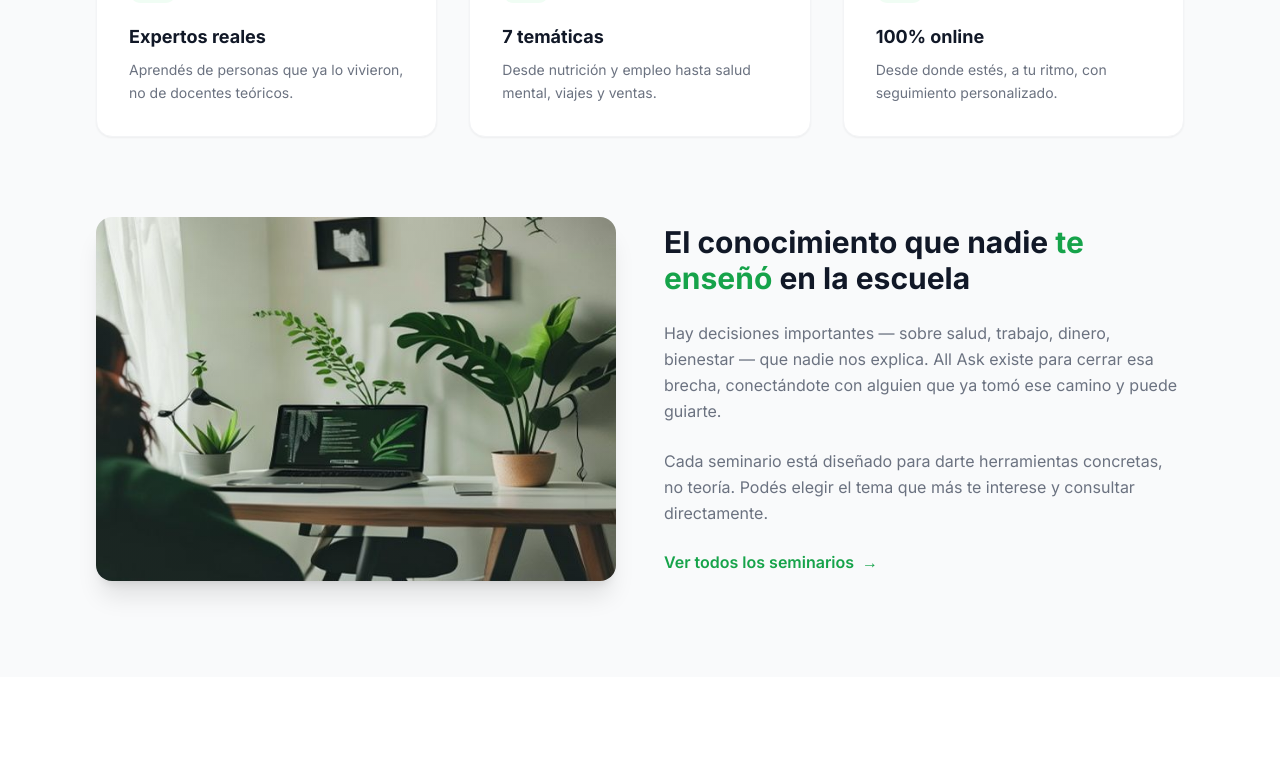
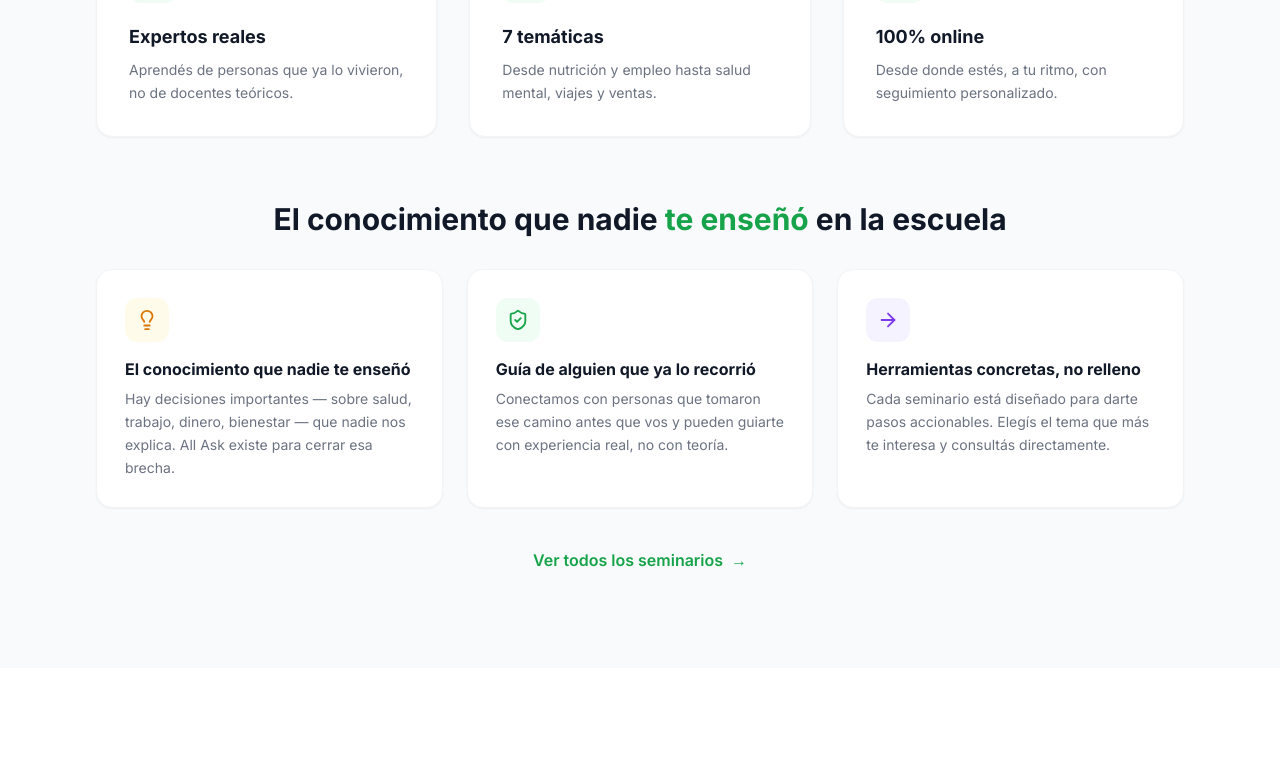
Before and after one commit to ttomifernandez/all-ask, a Next.js app: page / in a window 1280 px wide. Shown: the part 1566-2332 px from the top of the page. Built offline with nearby package versions, Linux system fonts and the light colour scheme.

Commit message:
update components/About.tsx: hero image + about pillars

```diff
--- a/components/About.tsx
+++ b/components/About.tsx
@@ -1,7 +1,6 @@
 'use client'
-import Image from 'next/image'
 import { motion } from 'framer-motion'
-import { Users, BookOpen, Zap } from 'lucide-react'
+import { Users, BookOpen, Zap, Lightbulb, ArrowRight, ShieldCheck } from 'lucide-react'
 
 const features = [
   {
@@ -18,6 +17,27 @@ const features = [
     icon: Zap,
     title: '100% online',
     description: 'Desde donde estés, a tu ritmo, con seguimiento personalizado.',
+  },
+]
+
+const pillars = [
+  {
+    icon: Lightbulb,
+    color: 'bg-amber-50 text-amber-600',
+    title: 'El conocimiento que nadie te enseñó',
+    body: 'Hay decisiones importantes — sobre salud, trabajo, dinero, bienestar — que nadie nos explica. All Ask existe para cerrar esa brecha.',
+  },
+  {
+    icon: ShieldCheck,
+    color: 'bg-brand-50 text-brand-600',
+    title: 'Guía de alguien que ya lo recorrió',
+    body: 'Conectamos con personas que tomaron ese camino antes que vos y pueden guiarte con experiencia real, no con teoría.',
+  },
+  {
+    icon: ArrowRight,
+    color: 'bg-violet-50 text-violet-600',
+    title: 'Herramientas concretas, no relleno',
+    body: 'Cada seminario está diseñado para darte pasos accionables. Elegís el tema que más te interesa y consultás directamente.',
   },
 ]
 
@@ -66,7 +86,7 @@ export default function About() {
         </motion.div>
 
         {/* Features grid */}
-        <div className="grid sm:grid-cols-3 gap-8 mb-20">
+        <div className="grid sm:grid-cols-3 gap-8 mb-16">
           {features.map((f, i) => (
             <motion.div
               key={f.title}
@@ -86,61 +106,59 @@ export default function About() {
           ))}
         </div>
 
-        {/* Image + copy */}
-        <div className="grid lg:grid-cols-2 gap-12 items-center">
+        {/* Pillars — replacing image+text block */}
         <motion.div
           initial="hidden"
           whileInView="visible"
-            viewport={{ once: true, margin: '-60px' }}
+          viewport={{ once: true, margin: '-40px' }}
           variants={fadeUp}
           custom={0}
-          >
-            <div className="relative rounded-2xl overflow-hidden shadow-xl">
-              <Image
-                src="/images/about.webp"
-                alt="Seminario online con experto en All Ask Comunidad Educativa"
-                width={600}
-                height={420}
-                className="w-full object-cover"
-              />
-              <div className="absolute inset-0 bg-gradient-to-tr from-brand-900/10 to-transparent" />
-            </div>
-          </motion.div>
-
-          <motion.div
-            initial="hidden"
-            whileInView="visible"
-            viewport={{ once: true, margin: '-60px' }}
-            variants={fadeUp}
-            custom={1}
-            className="space-y-6"
+          className="text-center mb-8"
         >
           <h3 className="text-2xl sm:text-3xl font-bold text-gray-900 leading-tight">
             El conocimiento que nadie
             <span className="text-brand-600"> te enseñó</span> en la escuela
           </h3>
-            <p className="text-gray-500 leading-relaxed">
-              Hay decisiones importantes — sobre salud, trabajo, dinero, bienestar — que
-              nadie nos explica. All Ask existe para cerrar esa brecha, conectándote con
-              alguien que ya tomó ese camino y puede guiarte.
-            </p>
-            <p className="text-gray-500 leading-relaxed">
-              Cada seminario está diseñado para darte herramientas concretas, no teoría.
-              Podés elegir el tema que más te interese y consultar directamente.
-            </p>
+        </motion.div>
+
+        <div className="grid sm:grid-cols-3 gap-6 mb-10">
+          {pillars.map((p, i) => (
+            <motion.div
+              key={p.title}
+              initial="hidden"
+              whileInView="visible"
+              viewport={{ once: true, margin: '-40px' }}
+              variants={fadeUp}
+              custom={i + 1}
+              className="bg-white rounded-2xl p-7 border border-gray-100 shadow-sm hover:shadow-md transition-all flex flex-col gap-4"
+            >
+              <div className={`w-11 h-11 rounded-xl flex items-center justify-center ${p.color}`}>
+                <p.icon size={22} aria-hidden="true" />
+              </div>
+              <div>
+                <h4 className="font-bold text-gray-900 mb-2 leading-snug">{p.title}</h4>
+                <p className="text-gray-500 text-sm leading-relaxed">{p.body}</p>
+              </div>
+            </motion.div>
+          ))}
+        </div>
+
+        <motion.div
+          initial="hidden"
+          whileInView="visible"
+          viewport={{ once: true, margin: '-40px' }}
+          variants={fadeUp}
+          custom={4}
+          className="text-center"
+        >
           <a
             href="#seminarios"
             className="inline-flex items-center gap-2 font-semibold text-brand-600 hover:text-brand-700 transition-colors group"
-              aria-label="Ver todos los seminarios disponibles"
           >
             Ver todos los seminarios
-              <span
-                className="transition-transform group-hover:translate-x-1"
-                aria-hidden="true"
-              >→</span>
+            <span className="transition-transform group-hover:translate-x-1" aria-hidden="true">→</span>
           </a>
         </motion.div>
-        </div>
       </div>
     </section>
   )
```
Lines whose indentation alone changed are shown as unchanged.
